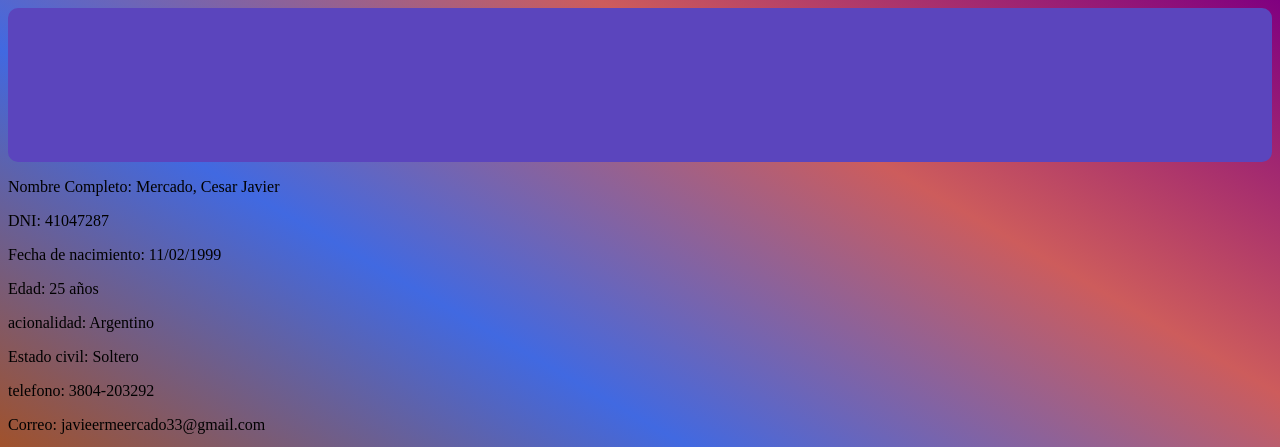
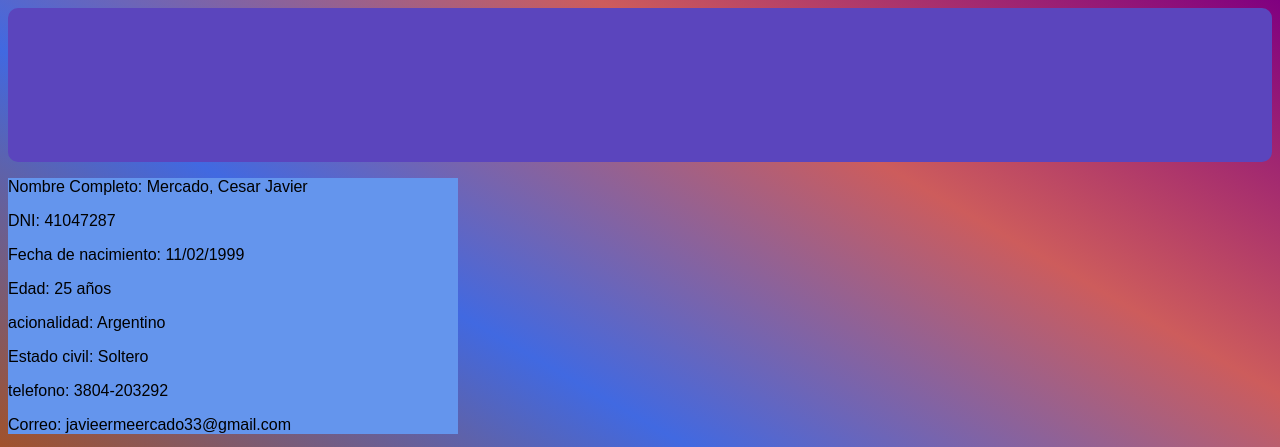
Before and after one commit to javm99/Javm99.TP1lab3, a plain HTML site: page tp1lab3.html in a window 1280 px wide. Shown: the top 447 px of the page. Drawn offline with Linux system fonts and the light colour scheme; a web font is replaced by a local one.

Commit message:
box de datos

```diff
--- a/styles.css
+++ b/styles.css
@@ -51,3 +51,11 @@ img{
     margin-right: 15px;
 
 }
+
+
+.box{
+    width: 450px;
+    background-color: cornflowerblue;
+    font-family: Arial, Helvetica, sans-serif
+
+}
```
